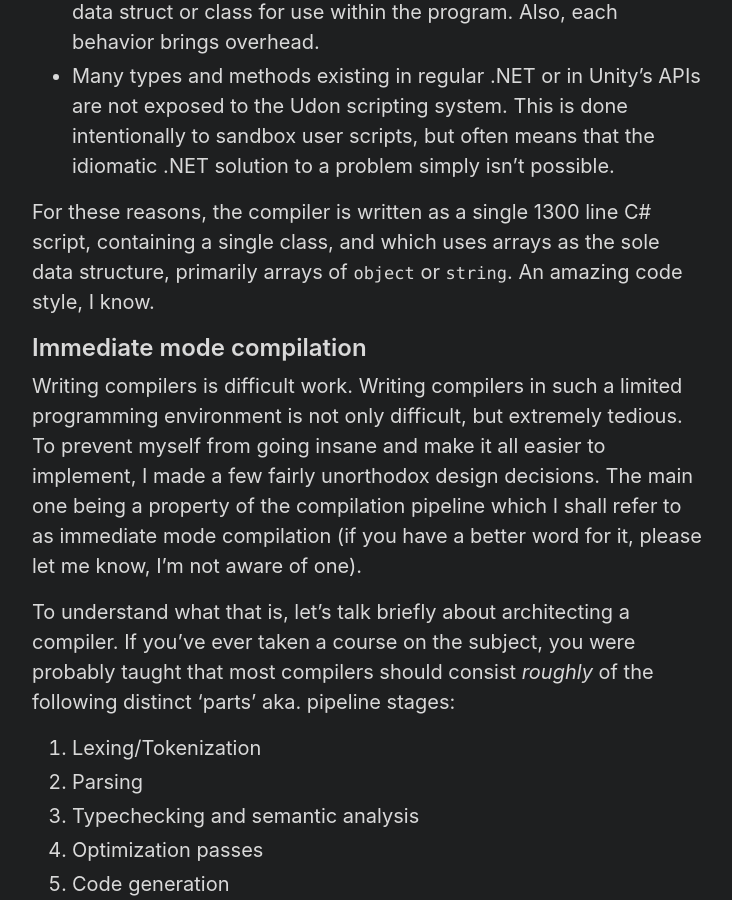
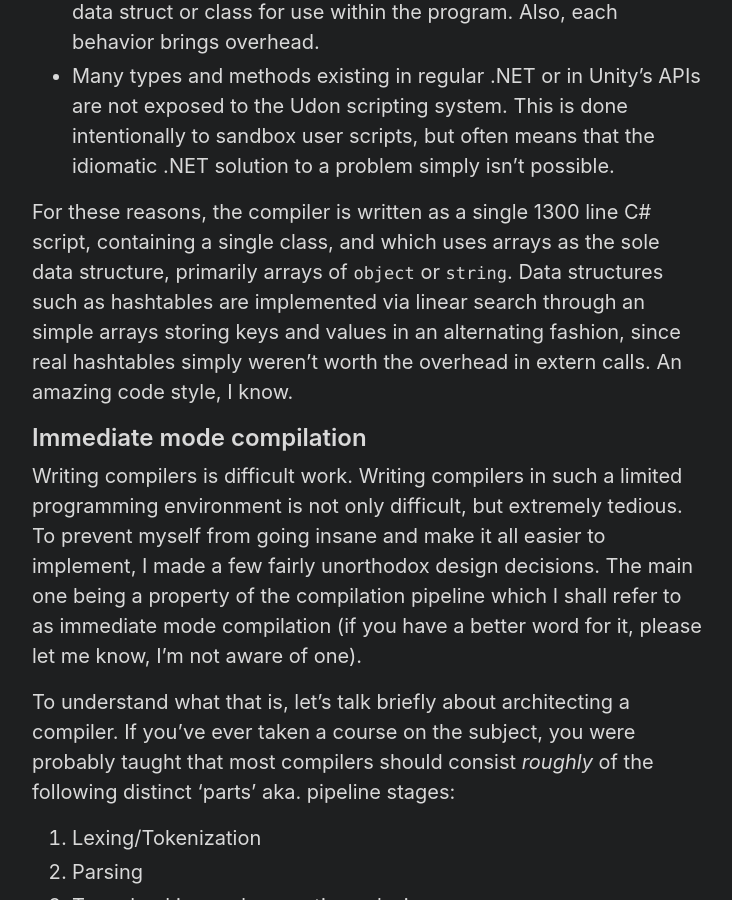
Before and after one commit to pema99/pema99.github.io, a Jekyll site: the page built from _posts/2022-04-28-shaderception.md, in a window 1280 px wide and 900 px high, scrolled down 3914 px. Shown: the whole window, without its empty margins (272-1004 px from the left). Built offline with Jekyll 4.4.1, drawn with Linux system fonts in a browser that asks for light colours.

Commit message:
Hashtable blurb

```diff
--- a/_posts/2022-04-28-shaderception.md
+++ b/_posts/2022-04-28-shaderception.md
@@ -69,7 +69,7 @@ UdonSharp is similar in spirit to normal C#, but there are some very notable dif
 - Splitting a program into multiple files is tedious, as each UdonSharp program must map to a _behavior_, which forces some restrictions on how the class is written. Inheritance becomes less powerful, and there is no simple way to define a quick plain-old-data struct or class for use within the program. Also, each behavior brings overhead.
 - Many types and methods existing in regular .NET or in Unity's APIs are not exposed to the Udon scripting system. This is done intentionally to sandbox user scripts, but often means that the idiomatic .NET solution to a problem simply isn't possible.
 
-For these reasons, the compiler is written as a single 1300 line C# script, containing a single class, and which uses arrays as the sole data structure, primarily arrays of `object` or `string`. An amazing code style, I know.
+For these reasons, the compiler is written as a single 1300 line C# script, containing a single class, and which uses arrays as the sole data structure, primarily arrays of `object` or `string`. Data structures such as hashtables are implemented via linear search through an simple arrays storing keys and values in an alternating fashion, since real hashtables simply weren't worth the overhead in extern calls. An amazing code style, I know.
 
 ## Immediate mode compilation
 Writing compilers is difficult work. Writing compilers in such a limited programming environment is not only difficult, but extremely tedious. To prevent myself from going insane and make it all easier to implement, I made a few fairly unorthodox design decisions. The main one being a property of the compilation pipeline which I shall refer to as immediate mode compilation (if you have a better word for it, please let me know, I'm not aware of one).
```
